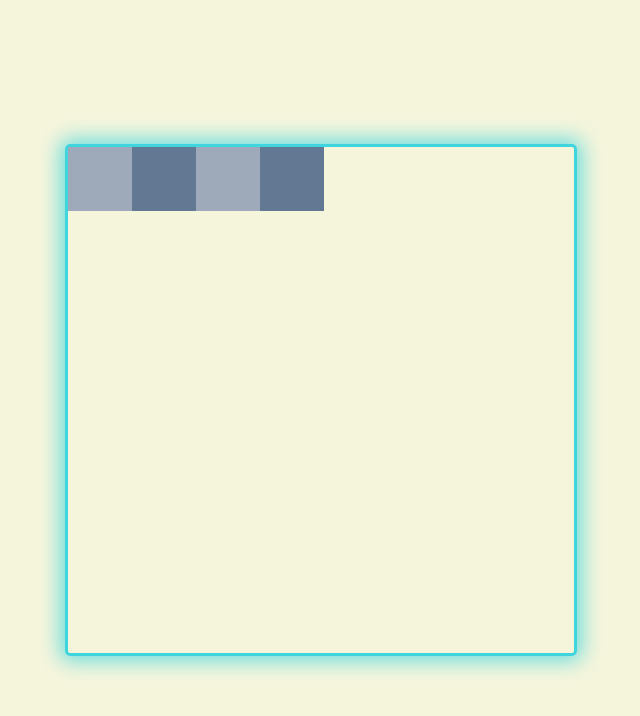
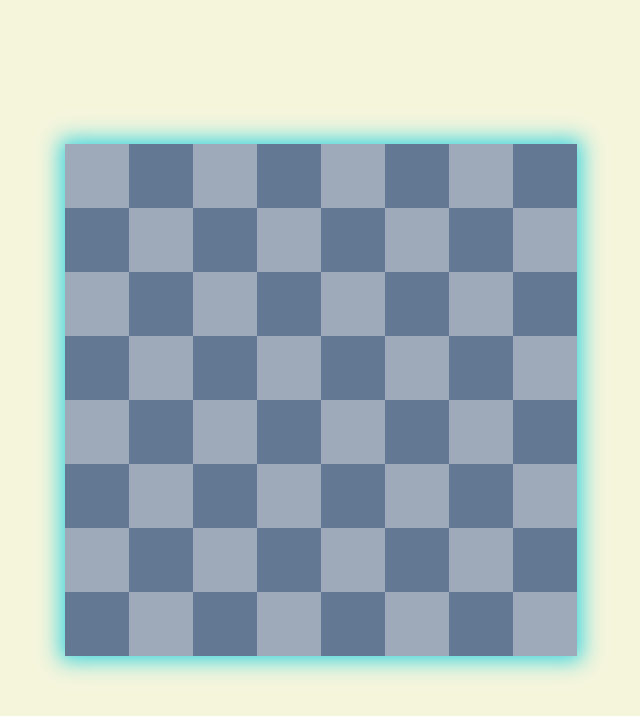
Before and after one commit to ichernous94/react-chess, a React (Create React App) app: page / in a window 1280 px wide. Shown: the top 716 px of the page, without its empty margins (319-959 px from the left). Built offline with nearby package versions, Linux system fonts and the light colour scheme.

Commit message:
feat: add state and function in App component, add props in BoardComponent and render cells in the board

```diff
--- a/src/App.css
+++ b/src/App.css
@@ -18,9 +18,7 @@
   height: calc(64px * 8);
   display: flex;
   flex-wrap: wrap;
-  border: 3px solid #3ed5df;
-  border-radius: 5px;
-  box-shadow: 0px 0px 20px 5px rgba(62,213,223,0.75);
+  box-shadow: 0px 0px 20px 5px rgba(62,213,223);
 }
 
 .cell {
--- a/src/App.tsx
+++ b/src/App.tsx
@@ -1,13 +1,28 @@
-import React from 'react';
+import React, { useEffect, useState } from 'react';
 import './App.css';
 
 // Components
 import BoardComponent from './components/BoardComponent';
 
+// Classes
+import { Board } from './components/models/Board';
+
 const App: React.FC = () => {
+  const [board, setBoard] = useState(new Board());
+
+  useEffect(() => {
+    restart();
+  }, []);
+
+  const restart = () => {
+    const newBoard = new Board();
+    newBoard.initCells();
+    setBoard(newBoard);
+  };
+
   return (
     <div className="app">
-      <BoardComponent />
+      <BoardComponent board={board} setBoard={setBoard} />
     </div>
   );
 };
--- a/src/components/BoardComponent.tsx
+++ b/src/components/BoardComponent.tsx
@@ -1,12 +1,22 @@
 import React from 'react';
+import CellComponent from './CellComponent';
+import { Board } from './models/Board';
 
-const BoardComponent: React.FC = () => {
+interface BoardProps {
+  board: Board;
+  setBoard: (board: Board) => void;
+}
+
+const BoardComponent: React.FC<BoardProps> = ({ board, setBoard }) => {
   return (
     <div className="board">
-      <div className="cell white"></div>
-      <div className="cell black"></div>
-      <div className="cell white"></div>
-      <div className="cell black"></div>
+      {board.cells.map((row, index) => (
+        <React.Fragment key={index}>
+          {row.map((cell) => (
+            <CellComponent key={cell.id} cell={cell} />
+          ))}
+        </React.Fragment>
+      ))}
     </div>
   );
 };
--- a/src/components/CellComponent.tsx
+++ b/src/components/CellComponent.tsx
@@ -1,7 +1,12 @@
 import React from 'react';
+import { Cell } from './models/Cell';
 
-const CellComponent: React.FC = () => {
-  return <div className="cell">CellComponent</div>;
+interface CellComponentProps {
+  cell: Cell;
+}
+
+const CellComponent: React.FC<CellComponentProps> = ({ cell }) => {
+  return <div className={['cell', cell.color].join(' ')}></div>;
 };
 
 export default CellComponent;
```
